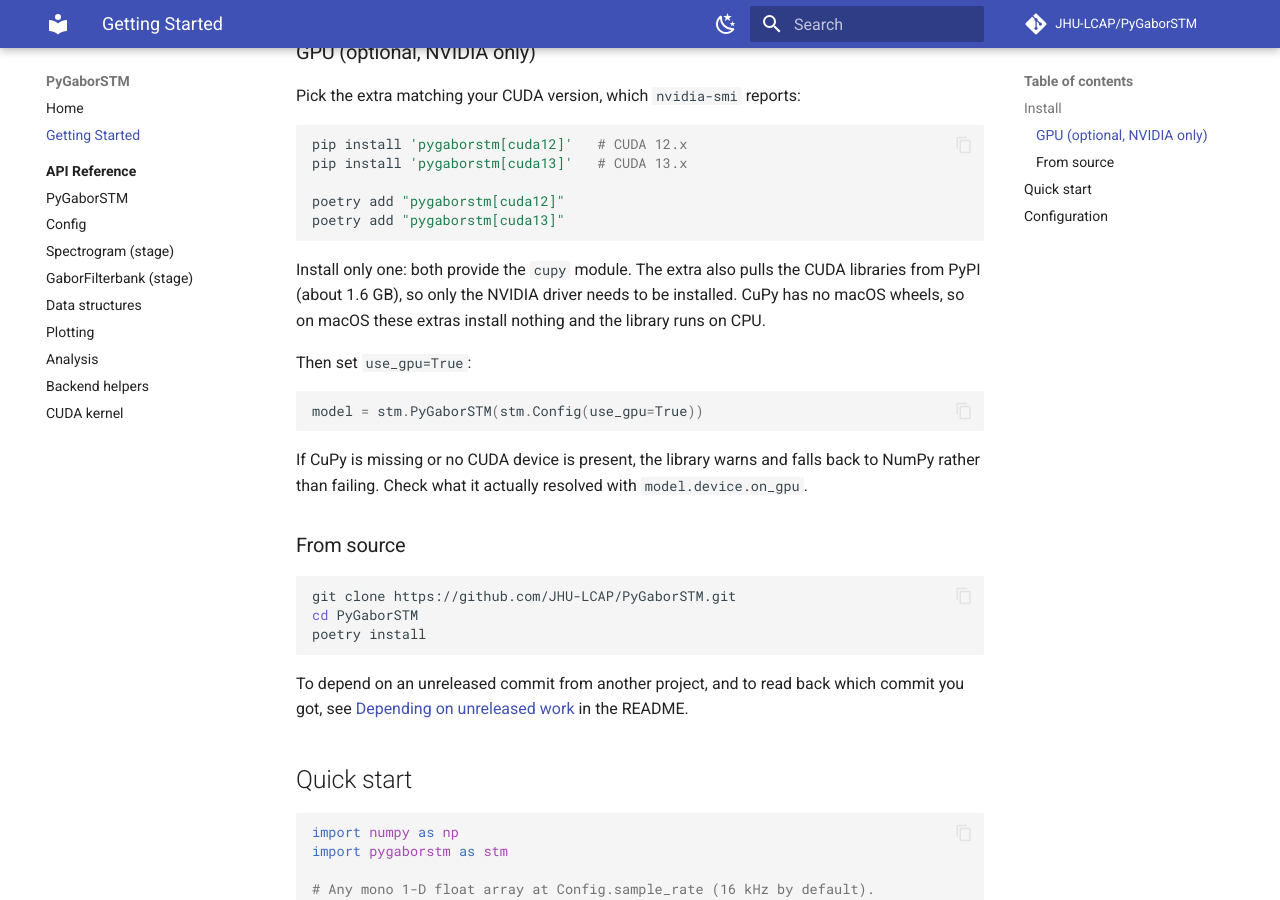
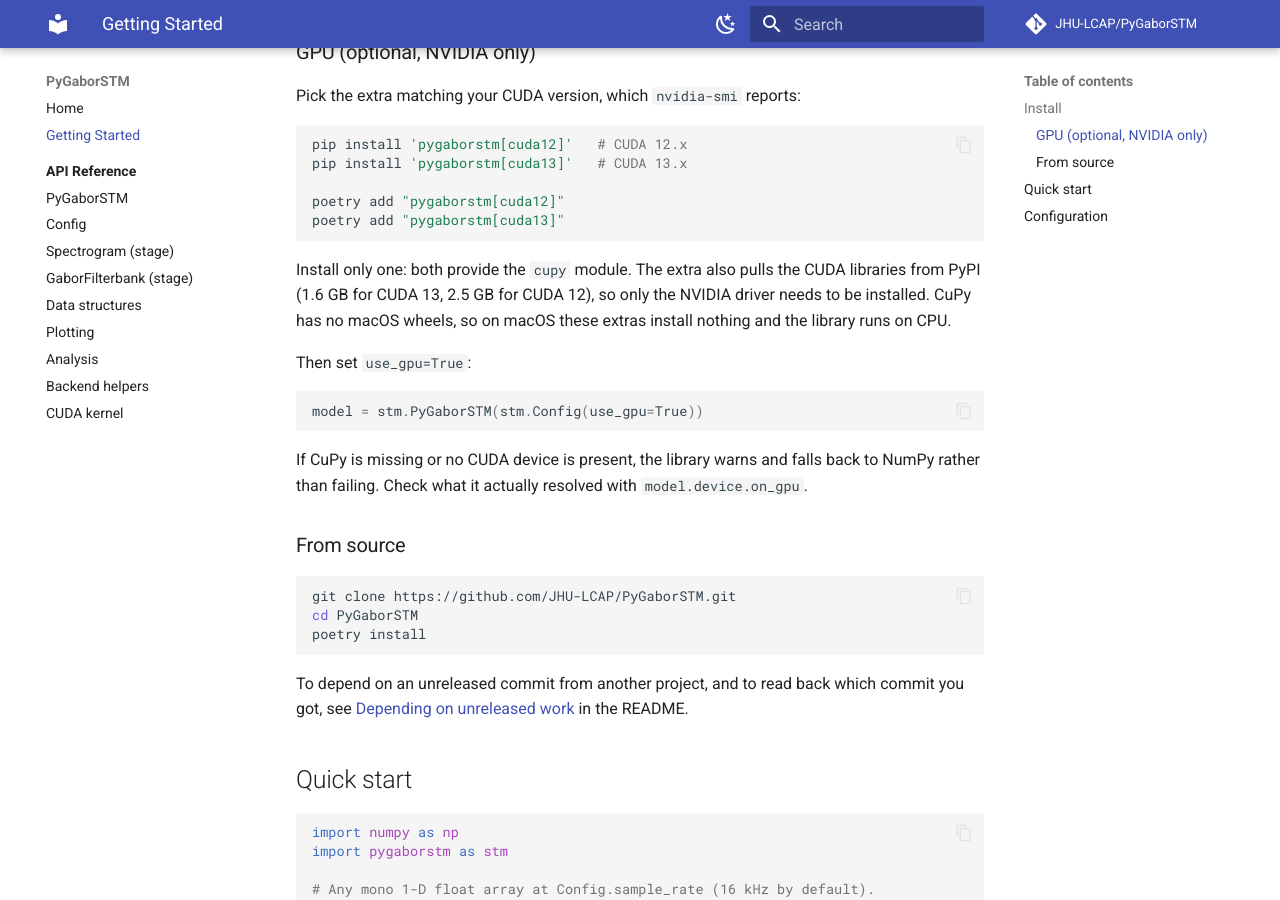
Before and after one commit to JHU-LCAP/PyGaborSTM, an MkDocs documentation site: the page built from docs/getting-started.md, in a window 1280 px wide and 900 px high, scrolled down 494 px. Built offline with MkDocs 1.6.1 and Material for MkDocs 9.7.7, drawn with Linux system fonts in a browser that asks for light colours; comment, search, counter and statistics services are not loaded.

Commit message:
state the CUDA download size per version

````diff
--- a/docs/getting-started.md
+++ b/docs/getting-started.md
@@ -30,7 +30,7 @@
 ```
 
 Install only one: both provide the `cupy` module.
-The extra also pulls the CUDA libraries from PyPI (about 1.6 GB), so only the NVIDIA driver needs to be installed.
+The extra also pulls the CUDA libraries from PyPI (1.6 GB for CUDA 13, 2.5 GB for CUDA 12), so only the NVIDIA driver needs to be installed.
 CuPy has no macOS wheels, so on macOS these extras install nothing and the library runs on CPU.
 
 Then set `use_gpu=True`:
````
Also changed, not shown: README.md (+5 -5 lines).
